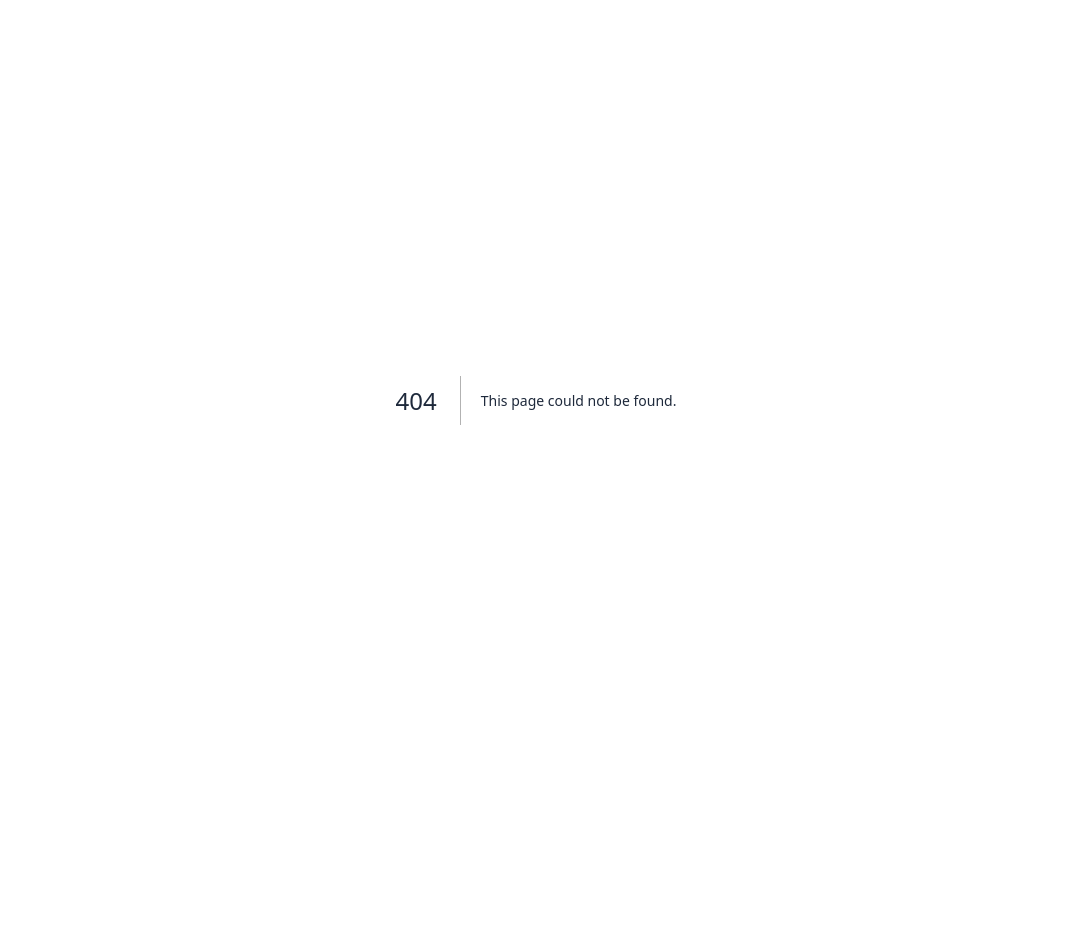
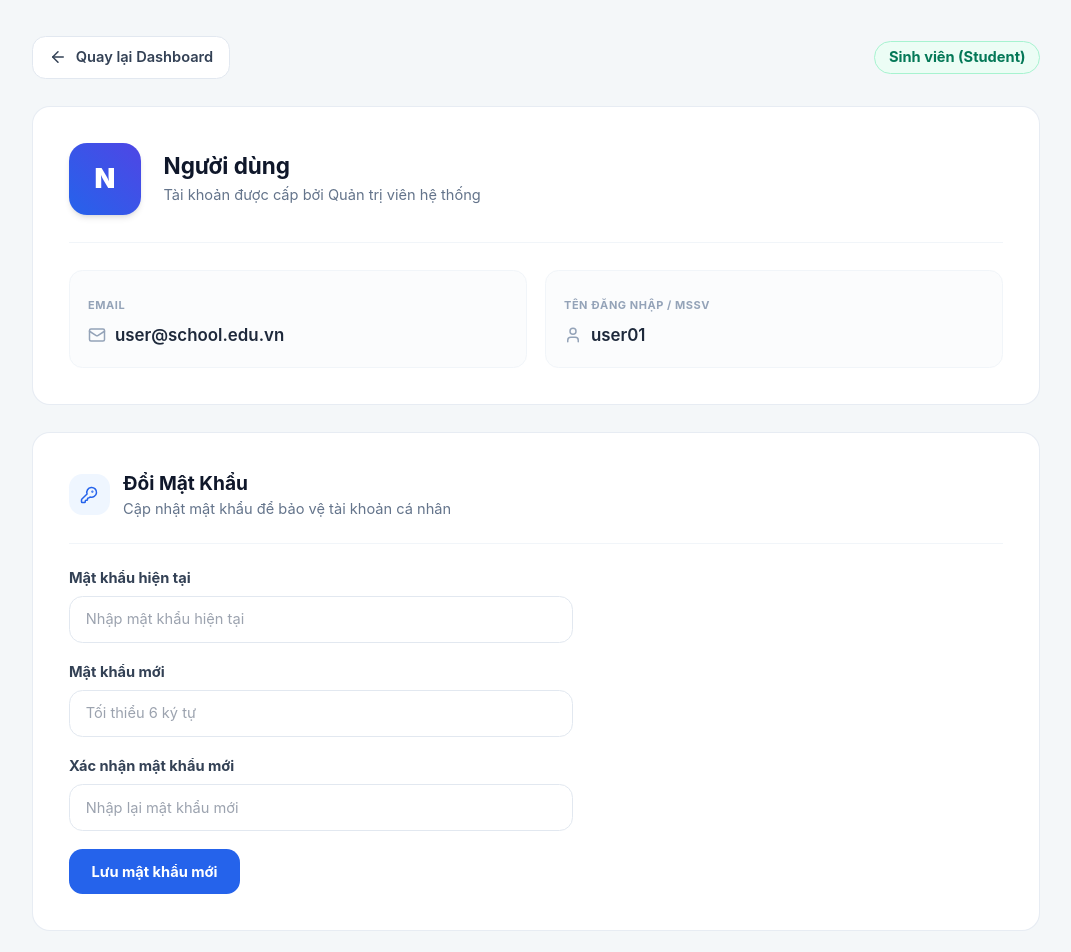
Before and after one commit to levanan-1911/oculide-v1, a Next.js app in the folder frontend/: page /profile in a window 1280 px wide. Before the commit this address had no page. Shown: the top 952 px of the page, without its empty margins (104-1175 px from the left). Before the commit the page ends 800 px from the top, so only its background shows below. Built offline with nearby package versions, Linux system fonts and the light colour scheme.

Commit message:
feat(profile): add shared profile page with change password form

```diff
--- /dev/null
+++ b/frontend/src/app/profile/page.tsx
@@ -0,0 +1,225 @@
+'use client';
+
+import React, { useState, useEffect } from 'react';
+import Link from 'next/link';
+import { useRouter } from 'next/navigation';
+import {
+  User,
+  Mail,
+  Shield,
+  KeyRound,
+  CheckCircle2,
+  AlertCircle,
+  ArrowLeft,
+  Lock,
+} from 'lucide-react';
+
+export default function ProfilePage() {
+  const router = useRouter();
+  const [user, setUser] = useState<{
+    name: string;
+    email: string;
+    username: string;
+    role: string;
+  }>({
+    name: 'Người dùng',
+    email: 'user@school.edu.vn',
+    username: 'user01',
+    role: 'student',
+  });
+
+  const [currentPassword, setCurrentPassword] = useState('');
+  const [newPassword, setNewPassword] = useState('');
+  const [confirmPassword, setConfirmPassword] = useState('');
+  const [message, setMessage] = useState<{ type: 'success' | 'error'; text: string } | null>(null);
+  const [isLoading, setIsLoading] = useState(false);
+
+  useEffect(() => {
+    try {
+      const stored = localStorage.getItem('oculide_user');
+      if (stored) {
+        const parsed = JSON.parse(stored);
+        setUser({
+          name: parsed.name || parsed.username || 'Người dùng',
+          email: parsed.email || 'user@school.edu.vn',
+          username: parsed.username || 'user01',
+          role: parsed.role || 'student',
+        });
+      }
+    } catch {
+      // ignore
+    }
+  }, []);
+
+  const getRoleBadge = (role: string) => {
+    switch (role) {
+      case 'admin':
+        return { label: 'Quản trị viên (Admin)', class: 'bg-purple-50 text-purple-700 border-purple-200' };
+      case 'instructor':
+        return { label: 'Giảng viên (Instructor)', class: 'bg-blue-50 text-blue-700 border-blue-200' };
+      default:
+        return { label: 'Sinh viên (Student)', class: 'bg-emerald-50 text-emerald-700 border-emerald-200' };
+    }
+  };
+
+  const roleInfo = getRoleBadge(user.role);
+
+  const getDashboardLink = () => {
+    if (user.role === 'admin') return '/admin';
+    if (user.role === 'instructor') return '/instructor/dashboard';
+    return '/student/dashboard';
+  };
+
+  const handlePasswordChange = async (e: React.FormEvent) => {
+    e.preventDefault();
+    setMessage(null);
+
+    if (!currentPassword) {
+      setMessage({ type: 'error', text: 'Vui lòng nhập mật khẩu hiện tại.' });
+      return;
+    }
+    if (!newPassword || newPassword.length < 6) {
+      setMessage({ type: 'error', text: 'Mật khẩu mới phải có tối thiểu 6 ký tự.' });
+      return;
+    }
+    if (newPassword !== confirmPassword) {
+      setMessage({ type: 'error', text: 'Xác nhận mật khẩu mới không khớp.' });
+      return;
+    }
+
+    setIsLoading(true);
+    // Giả lập cập nhật mật khẩu
+    setTimeout(() => {
+      setIsLoading(false);
+      setMessage({ type: 'success', text: 'Cập nhật mật khẩu thành công!' });
+      setCurrentPassword('');
+      setNewPassword('');
+      setConfirmPassword('');
+    }, 600);
+  };
+
+  return (
+    <div className="min-h-screen bg-[#f4f7f9] p-4 sm:p-6 lg:p-8 font-sans text-slate-800">
+      <div className="mx-auto max-w-4xl space-y-6">
+        {/* Top Header */}
+        <div className="flex items-center justify-between">
+          <Link
+            href={getDashboardLink()}
+            className="inline-flex items-center gap-2 rounded-xl border border-slate-200 bg-white px-3.5 py-2 text-xs font-semibold text-slate-700 shadow-2xs hover:bg-slate-50 transition"
+          >
+            <ArrowLeft className="h-4 w-4" />
+            Quay lại Dashboard
+          </Link>
+
+          <span className={`inline-block rounded-full border px-3 py-1 text-xs font-bold ${roleInfo.class}`}>
+            {roleInfo.label}
+          </span>
+        </div>
+
+        {/* Thông tin hồ sơ cá nhân */}
+        <div className="rounded-2xl border border-slate-200/80 bg-white p-6 sm:p-8 shadow-xs">
+          <div className="flex flex-col sm:flex-row items-start sm:items-center gap-5 pb-6 border-b border-slate-100">
+            <div className="flex h-16 w-16 shrink-0 items-center justify-center rounded-2xl bg-gradient-to-tr from-blue-600 to-indigo-600 text-2xl font-black text-white shadow-md">
+              {user.name.charAt(0).toUpperCase()}
+            </div>
+            <div>
+              <h1 className="text-xl font-bold text-slate-900">{user.name}</h1>
+              <p className="text-xs text-slate-500 mt-0.5">Tài khoản được cấp bởi Quản trị viên hệ thống</p>
+            </div>
+          </div>
+
+          <div className="mt-6 grid grid-cols-1 sm:grid-cols-2 gap-4">
+            <div className="rounded-xl border border-slate-100 bg-slate-50/60 p-4">
+              <span className="text-[11px] font-bold uppercase tracking-wider text-slate-400">Email</span>
+              <p className="mt-1 font-semibold text-slate-800 text-sm flex items-center gap-2">
+                <Mail className="h-4 w-4 text-slate-400" />
+                {user.email}
+              </p>
+            </div>
+
+            <div className="rounded-xl border border-slate-100 bg-slate-50/60 p-4">
+              <span className="text-[11px] font-bold uppercase tracking-wider text-slate-400">Tên đăng nhập / MSSV</span>
+              <p className="mt-1 font-semibold text-slate-800 text-sm flex items-center gap-2">
+                <User className="h-4 w-4 text-slate-400" />
+                {user.username}
+              </p>
+            </div>
+          </div>
+        </div>
+
+        {/* Form Đổi mật khẩu */}
+        <div className="rounded-2xl border border-slate-200/80 bg-white p-6 sm:p-8 shadow-xs">
+          <div className="flex items-center gap-3 pb-5 border-b border-slate-100">
+            <div className="flex h-9 w-9 items-center justify-center rounded-xl bg-blue-50 text-blue-600">
+              <KeyRound className="h-4 w-4" />
+            </div>
+            <div>
+              <h2 className="text-base font-bold text-slate-900">Đổi Mật Khẩu</h2>
+              <p className="text-xs text-slate-500">Cập nhật mật khẩu để bảo vệ tài khoản cá nhân</p>
+            </div>
+          </div>
+
+          {message && (
+            <div
+              className={`mt-5 flex items-center gap-2.5 rounded-xl border p-3.5 text-xs font-medium ${
+                message.type === 'success'
+                  ? 'border-emerald-200 bg-emerald-50 text-emerald-800'
+                  : 'border-red-200 bg-red-50 text-red-800'
+              }`}
+            >
+              {message.type === 'success' ? (
+                <CheckCircle2 className="h-4 w-4 text-emerald-600 shrink-0" />
+              ) : (
+                <AlertCircle className="h-4 w-4 text-red-600 shrink-0" />
+              )}
+              <span>{message.text}</span>
+            </div>
+          )}
+
+          <form onSubmit={handlePasswordChange} className="mt-5 space-y-4 max-w-md">
+            <div>
+              <label className="block text-xs font-bold text-slate-700">Mật khẩu hiện tại</label>
+              <input
+                type="password"
+                value={currentPassword}
+                onChange={(e) => setCurrentPassword(e.target.value)}
+                placeholder="Nhập mật khẩu hiện tại"
+                className="mt-1.5 w-full rounded-xl border border-slate-200 px-3.5 py-2.5 text-xs text-slate-800 focus:border-blue-500 focus:outline-none"
+              />
+            </div>
+
+            <div>
+              <label className="block text-xs font-bold text-slate-700">Mật khẩu mới</label>
+              <input
+                type="password"
+                value={newPassword}
+                onChange={(e) => setNewPassword(e.target.value)}
+                placeholder="Tối thiểu 6 ký tự"
+                className="mt-1.5 w-full rounded-xl border border-slate-200 px-3.5 py-2.5 text-xs text-slate-800 focus:border-blue-500 focus:outline-none"
+              />
+            </div>
+
+            <div>
+              <label className="block text-xs font-bold text-slate-700">Xác nhận mật khẩu mới</label>
+              <input
+                type="password"
+                value={confirmPassword}
+                onChange={(e) => setConfirmPassword(e.target.value)}
+                placeholder="Nhập lại mật khẩu mới"
+                className="mt-1.5 w-full rounded-xl border border-slate-200 px-3.5 py-2.5 text-xs text-slate-800 focus:border-blue-500 focus:outline-none"
+              />
+            </div>
+
+            <button
+              type="submit"
+              disabled={isLoading}
+              className="mt-2 inline-flex items-center justify-center rounded-xl bg-blue-600 px-5 py-2.5 text-xs font-bold text-white shadow-xs hover:bg-blue-700 transition disabled:opacity-50 cursor-pointer"
+            >
+              {isLoading ? 'Đang cập nhật...' : 'Lưu mật khẩu mới'}
+            </button>
+          </form>
+        </div>
+      </div>
+    </div>
+  );
+}
```
